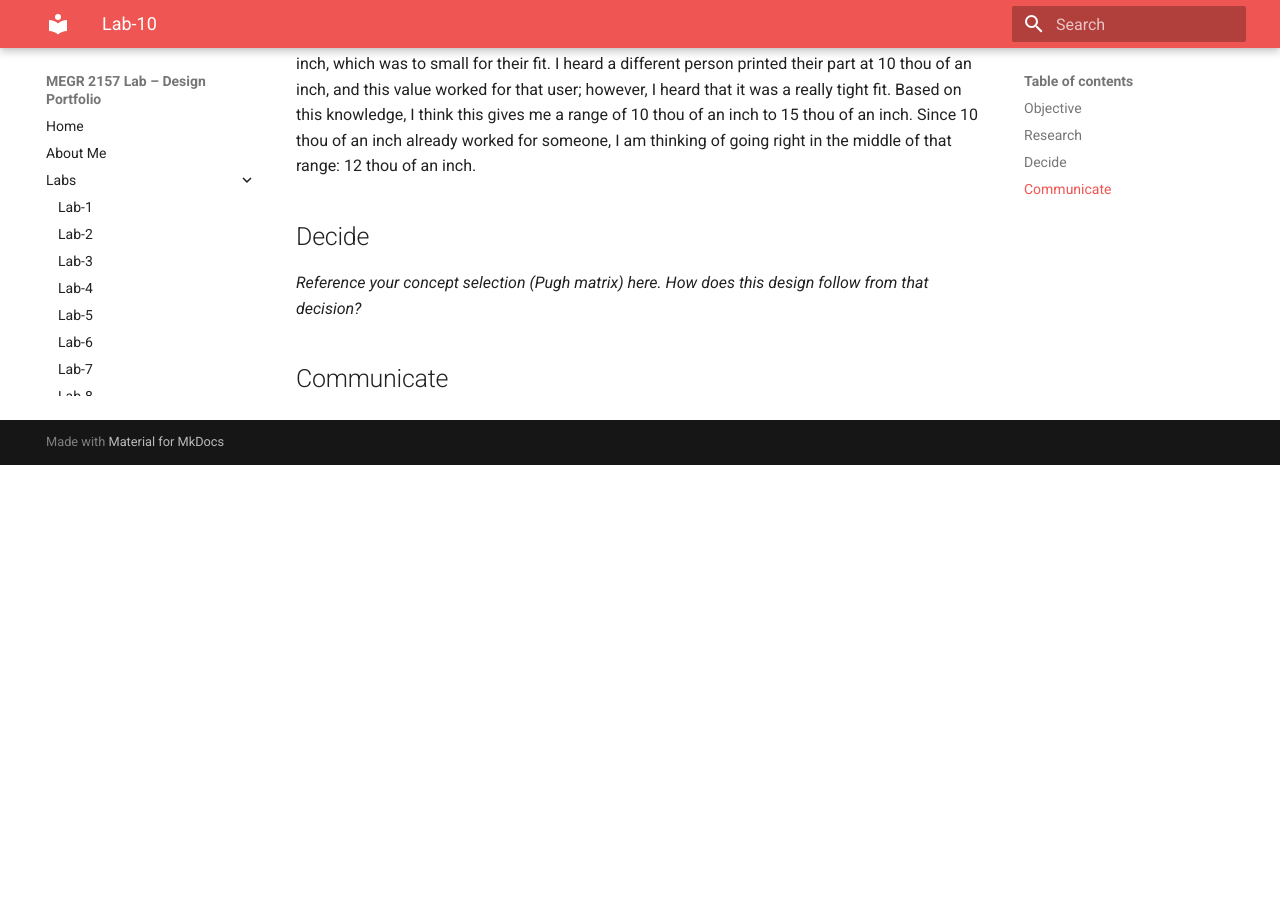
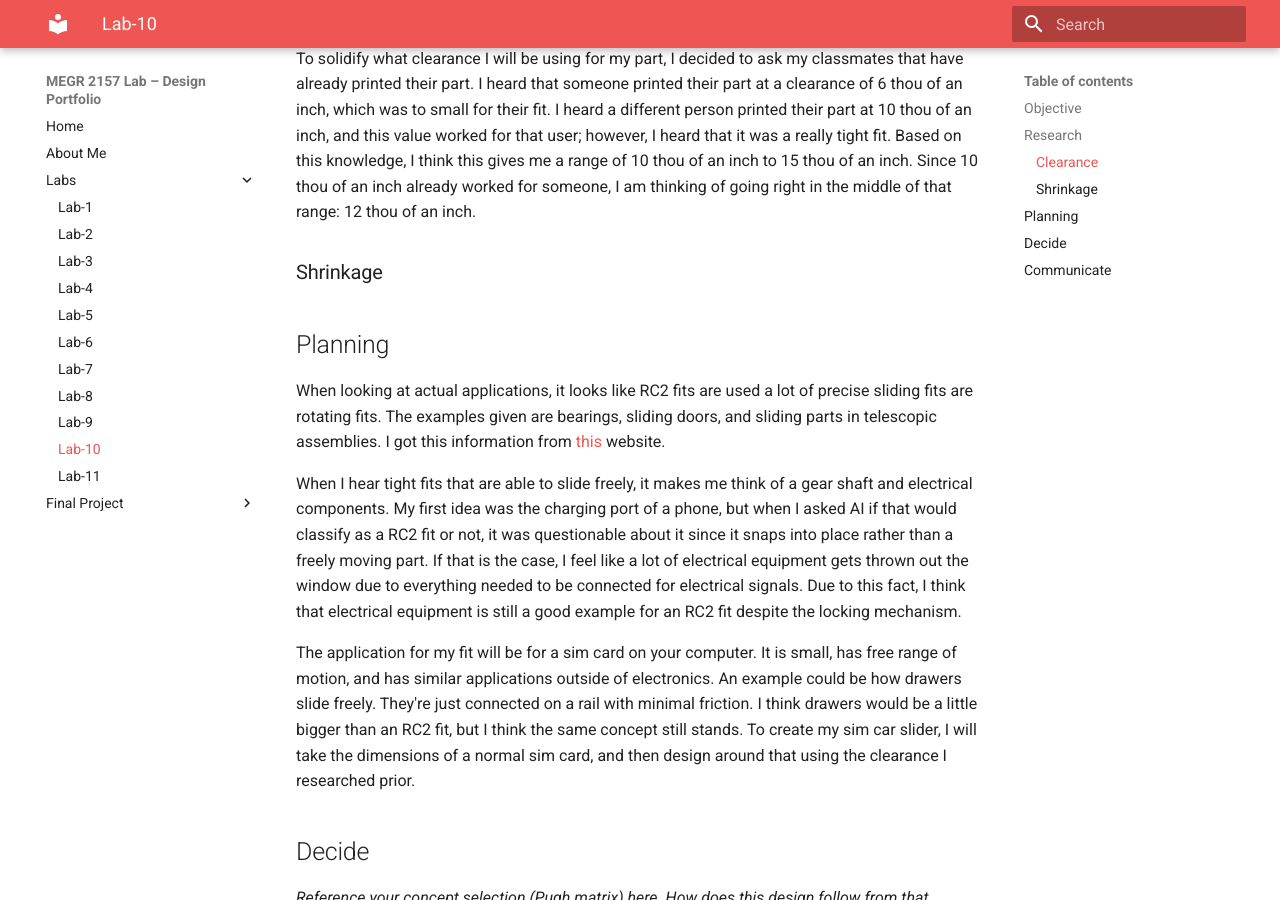
Before and after one commit to AndyChwalik/andy-chwalik-portfolio, an MkDocs documentation site: the page built from docs/Labs/L10/index.md, in a window 1280 px wide and 900 px high, scrolled down 1514 px. Built offline with MkDocs 1.6.1 and Material for MkDocs 9.7.7, drawn with Linux system fonts in a browser that asks for light colours; before the commit the page ends 1979 px from its top, so only the background shows below that.

Commit message:
Update index.md

```diff
--- a/docs/Labs/L10/index.md
+++ b/docs/Labs/L10/index.md
@@ -15,6 +15,8 @@
 
 ## Research
 
+### Clearance
+
 Looking at page 656 of the Machinery Handbook, the clearance for an RC2 fit ranges from 0.1 thou to 3.8 thou of an inch. This range includes the nominal range being much larger than what I will be printing. To limit the clearance range to something that will be applicable to this assignment, I will be limiting the nominal size of my design to be no more than 0.75in. Using this new constraint, the new clearance range is 0.1 thou to 0.95 thou of an inch. I got a little suspicious of this clearance range because we haven't been able to 3D print anywhere close to that clearance range in the past. I am aware that we are using a new printing method, but I don't have that much faith in it.
 
 To check the clearance range I got from the Machinery Handbook, I decided to look at the PROTOLABS design rules for 3D printing. I used this in the past to test the bridge gap for FDM, but I will be looking at the stereo-lithography part of this document now. Looking at the clearance section for stereo-lithography, the document says +/- 0.2% or about 0.13mm. When I transfer 0.13mm into inches, I get roughly 5 thou of an inch. This is pretty far out of the range from what the handbook told me. This made me slightly concerned for a clearance value to rely on.
@@ -25,6 +27,20 @@
 
 To solidify what clearance I will be using for my part, I decided to ask my classmates that have already printed their part. I heard that someone printed their part at a clearance of 6 thou of an inch, which was to small for their fit. I heard a different person printed their part at 10 thou of an inch, and this value worked for that user; however, I heard that it was a really tight fit. Based on this knowledge, I think this gives me a range of 10 thou of an inch to 15 thou of an inch. Since 10 thou of an inch already worked for someone, I am thinking of going right in the middle of that range: 12 thou of an inch.
 
+### Shrinkage
+
+
+
+## Planning
+
+When looking at actual applications, it looks like RC2 fits are used a lot of precise sliding fits are rotating fits. The examples given are bearings, sliding doors, and sliding parts in telescopic assemblies. I got this information from [this](https://www.alibre.com/blog/types-of-engineering-fits-clearance-interference-transition-explained/) website.
+
+When I hear tight fits that are able to slide freely, it makes me think of a gear shaft and electrical components. My first idea was the charging port of a phone, but when I asked AI if that would classify as a RC2 fit or not, it was questionable about it since it snaps into place rather than a freely moving part. If that is the case, I feel like a lot of electrical equipment gets thrown out the window due to everything needed to be connected for electrical signals. Due to this fact, I think that electrical equipment is still a good example for an RC2 fit despite the locking mechanism.
+
+The application for my fit will be for a sim card on your computer. It is small, has free range of motion, and has similar applications outside of electronics. An example could be how drawers slide freely. They're just connected on a rail with minimal friction. I think drawers would be a little bigger than an RC2 fit, but I think the same concept still stands. To create my sim car slider, I will take the dimensions of a normal sim card, and then design around that using the clearance I researched prior.
+
+
+
 ## Decide
 _Reference your concept selection (Pugh matrix) here. How does this design follow from that decision?_
 
```
